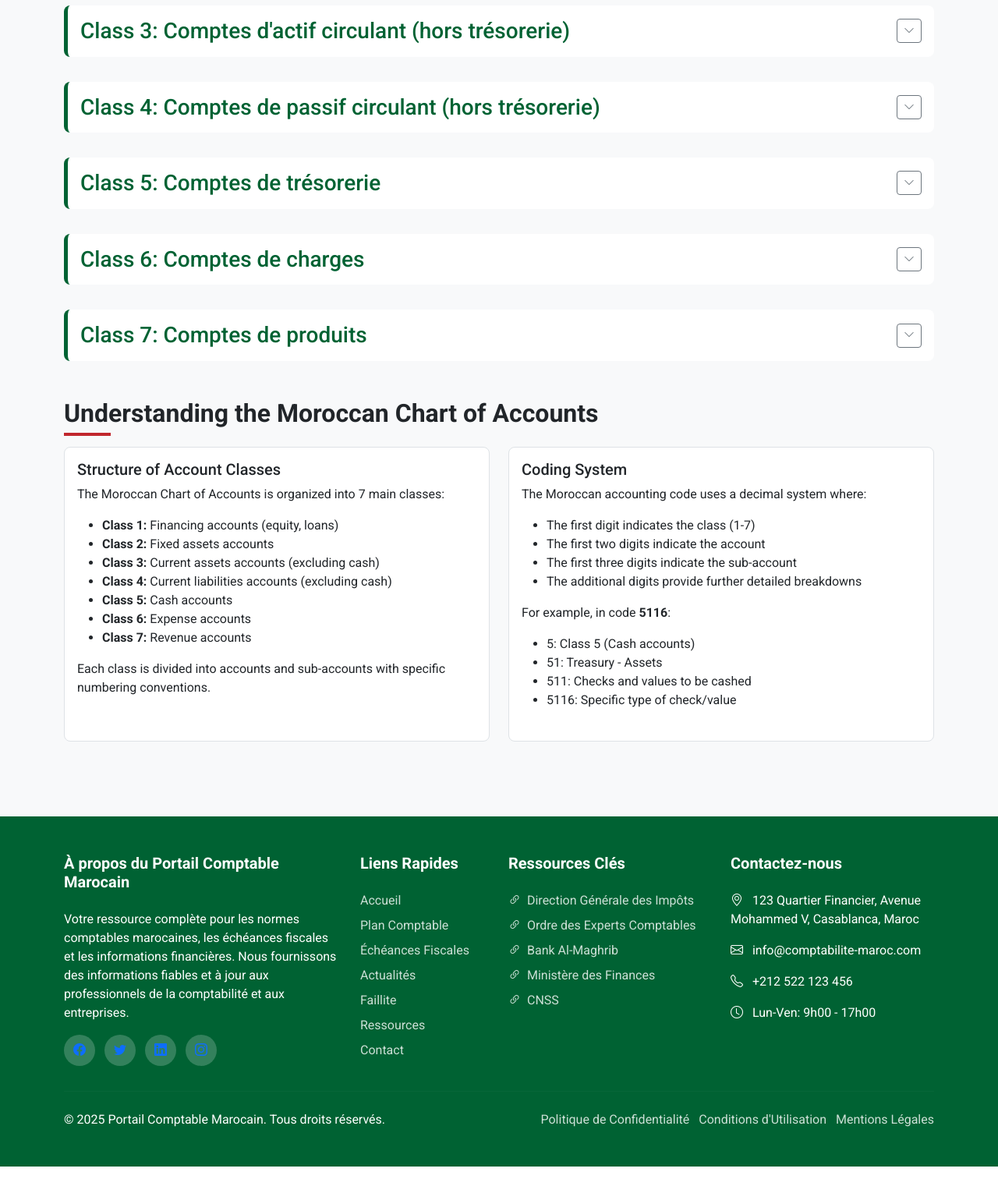
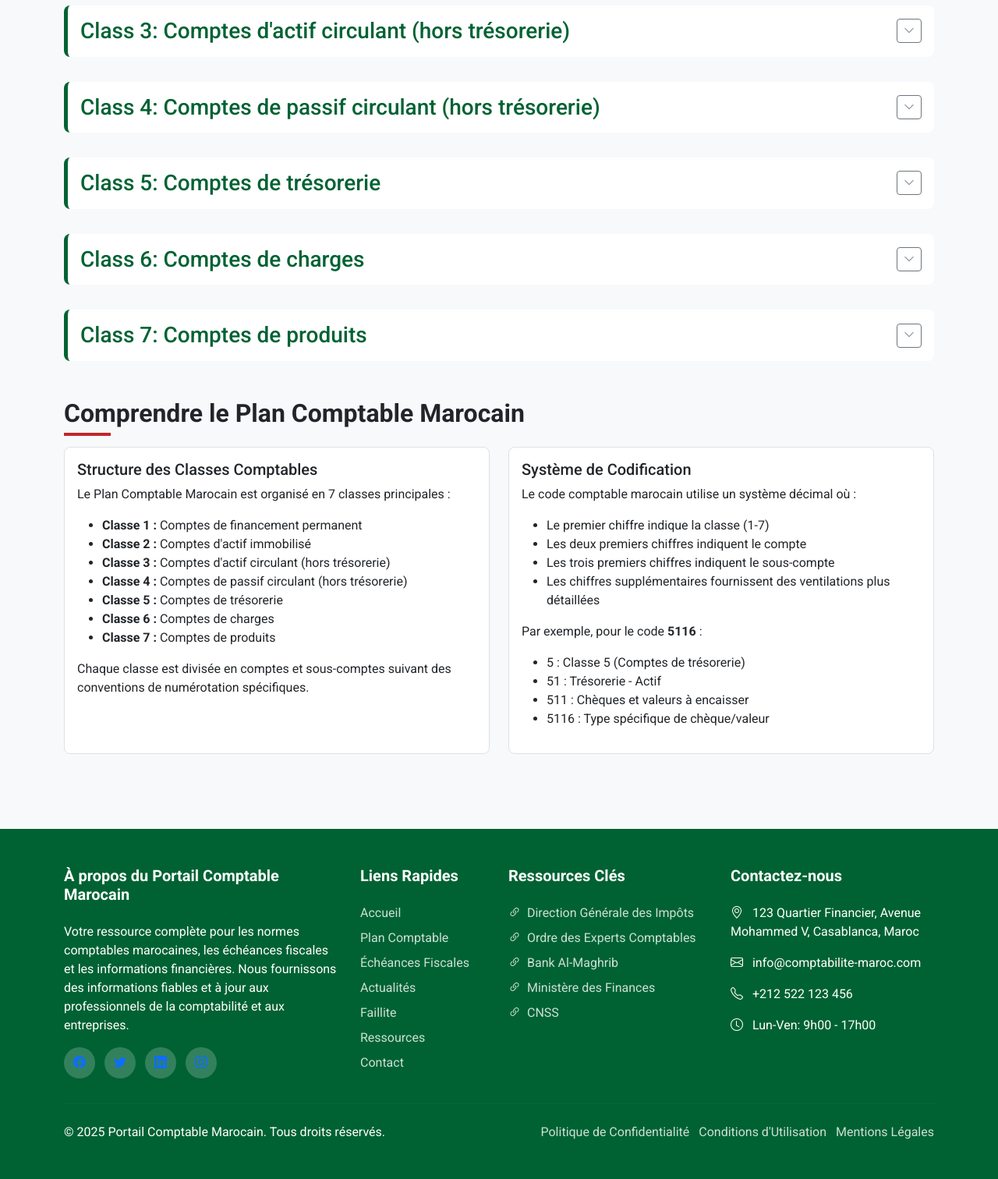
Before and after one commit to Mouad04BA/Portail-Comptable-212, a Flask app: page /chart-accounts in a window 1280 px wide. Shown: the part 2582-4094 px from the top of the page at 78% size. Run offline with Flask 3, Linux system fonts and the light colour scheme.

Commit message:
Assistant checkpoint: Translated Chart of Accounts section to French
Assistant generated file changes:
- templates/chart_accounts.html: Translate Chart of Accounts section to French

---

User prompt:

Moroccan Chart of Accounts
Complete reference for all 7 classes of the Moroccan accounting system with detailed descriptions and structure. Understanding the Moroccan Chart of Accounts
Structure of Account Classes
The Moroccan Chart of Accounts is organized into 7 main classes:

Class 1: Permanent Financing Accounts
Class 2: Fixed Assets Accounts
Class 3: Current Assets Accounts (excluding cash)
Class 4: Current Liabilities Accounts (excluding cash)
Class 5: Cash and Treasury Accounts
Class 6: Expense Accounts
Class 7: Income and Revenue Accounts
Each class is divided into accounts and sub-accounts following specific numbering conventions.

Coding System
The Moroccan accounting code uses a decimal system where:

The first digit indicates the class (1-7)
The first two digits indicate the account
The first three digits indicate the sub-account
The additional digits provide further detailed breakdowns
For example, in code 5116:

5: Class 5 (Cash accounts)
51: Treasury - Assets
511: Checks and values to be cashed
5116: Specific type of check/value basically these are the lines i want you to translate from the section (plan comptable) make sure to not forget anything the whole thing has to be in french
Replit-Commit-Author: Assistant
Replit-Commit-Session-Id: 1dc48cb3-9d75-4a49-81e4-7d268273ff6b

```diff
--- a/templates/chart_accounts.html
+++ b/templates/chart_accounts.html
@@ -116,43 +116,43 @@
 
 <!-- Learning Section -->
 <section class="mb-5 fade-in">
-    <h2 class="section-title mb-4">Understanding the Moroccan Chart of Accounts</h2>
+    <h2 class="section-title mb-4">Comprendre le Plan Comptable Marocain</h2>
     <div class="row">
         <div class="col-md-6">
             <div class="card mb-4">
                 <div class="card-body">
-                    <h3 class="h5">Structure of Account Classes</h3>
-                    <p>The Moroccan Chart of Accounts is organized into 7 main classes:</p>
+                    <h3 class="h5">Structure des Classes Comptables</h3>
+                    <p>Le Plan Comptable Marocain est organisé en 7 classes principales :</p>
                     <ul>
-                        <li><strong>Class 1:</strong> Financing accounts (equity, loans)</li>
-                        <li><strong>Class 2:</strong> Fixed assets accounts</li>
-                        <li><strong>Class 3:</strong> Current assets accounts (excluding cash)</li>
-                        <li><strong>Class 4:</strong> Current liabilities accounts (excluding cash)</li>
-                        <li><strong>Class 5:</strong> Cash accounts</li>
-                        <li><strong>Class 6:</strong> Expense accounts</li>
-                        <li><strong>Class 7:</strong> Revenue accounts</li>
+                        <li><strong>Classe 1 :</strong> Comptes de financement permanent</li>
+                        <li><strong>Classe 2 :</strong> Comptes d'actif immobilisé</li>
+                        <li><strong>Classe 3 :</strong> Comptes d'actif circulant (hors trésorerie)</li>
+                        <li><strong>Classe 4 :</strong> Comptes de passif circulant (hors trésorerie)</li>
+                        <li><strong>Classe 5 :</strong> Comptes de trésorerie</li>
+                        <li><strong>Classe 6 :</strong> Comptes de charges</li>
+                        <li><strong>Classe 7 :</strong> Comptes de produits</li>
                     </ul>
-                    <p>Each class is divided into accounts and sub-accounts with specific numbering conventions.</p>
+                    <p>Chaque classe est divisée en comptes et sous-comptes suivant des conventions de numérotation spécifiques.</p>
                 </div>
             </div>
         </div>
         <div class="col-md-6">
             <div class="card">
                 <div class="card-body">
-                    <h3 class="h5">Coding System</h3>
-                    <p>The Moroccan accounting code uses a decimal system where:</p>
+                    <h3 class="h5">Système de Codification</h3>
+                    <p>Le code comptable marocain utilise un système décimal où :</p>
                     <ul>
-                        <li>The first digit indicates the class (1-7)</li>
-                        <li>The first two digits indicate the account</li>
-                        <li>The first three digits indicate the sub-account</li>
-                        <li>The additional digits provide further detailed breakdowns</li>
+                        <li>Le premier chiffre indique la classe (1-7)</li>
+                        <li>Les deux premiers chiffres indiquent le compte</li>
+                        <li>Les trois premiers chiffres indiquent le sous-compte</li>
+                        <li>Les chiffres supplémentaires fournissent des ventilations plus détaillées</li>
                     </ul>
-                    <p>For example, in code <strong>5116</strong>:</p>
+                    <p>Par exemple, pour le code <strong>5116</strong> :</p>
                     <ul>
-                        <li>5: Class 5 (Cash accounts)</li>
-                        <li>51: Treasury - Assets</li>
-                        <li>511: Checks and values to be cashed</li>
-                        <li>5116: Specific type of check/value</li>
+                        <li>5 : Classe 5 (Comptes de trésorerie)</li>
+                        <li>51 : Trésorerie - Actif</li>
+                        <li>511 : Chèques et valeurs à encaisser</li>
+                        <li>5116 : Type spécifique de chèque/valeur</li>
                     </ul>
                 </div>
             </div>
```
